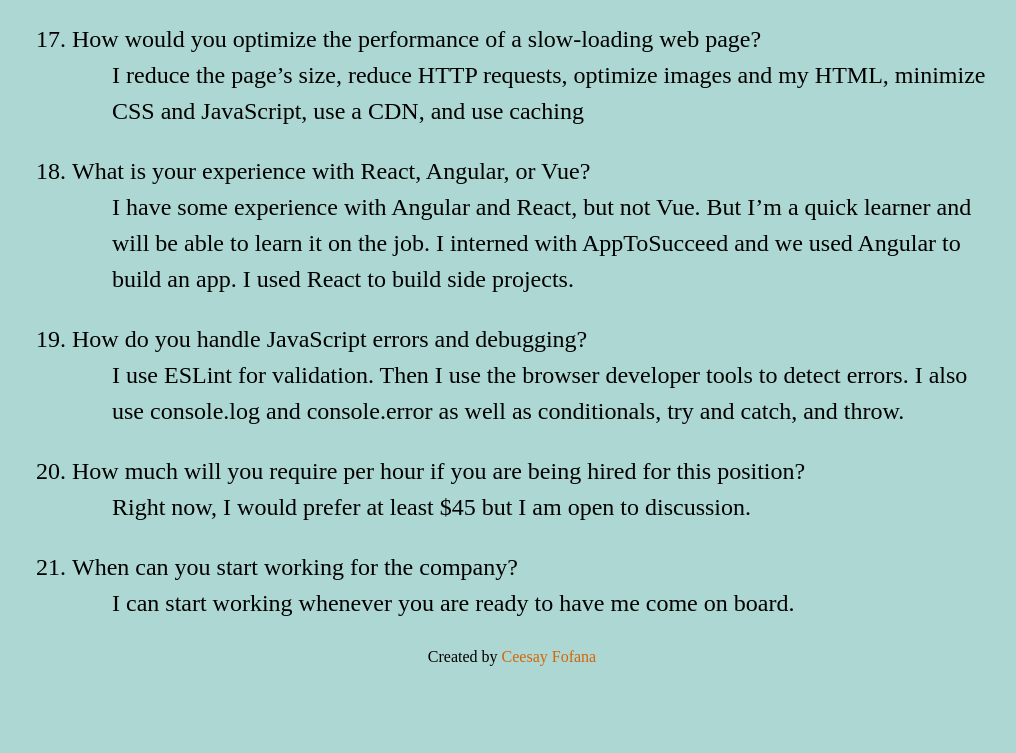
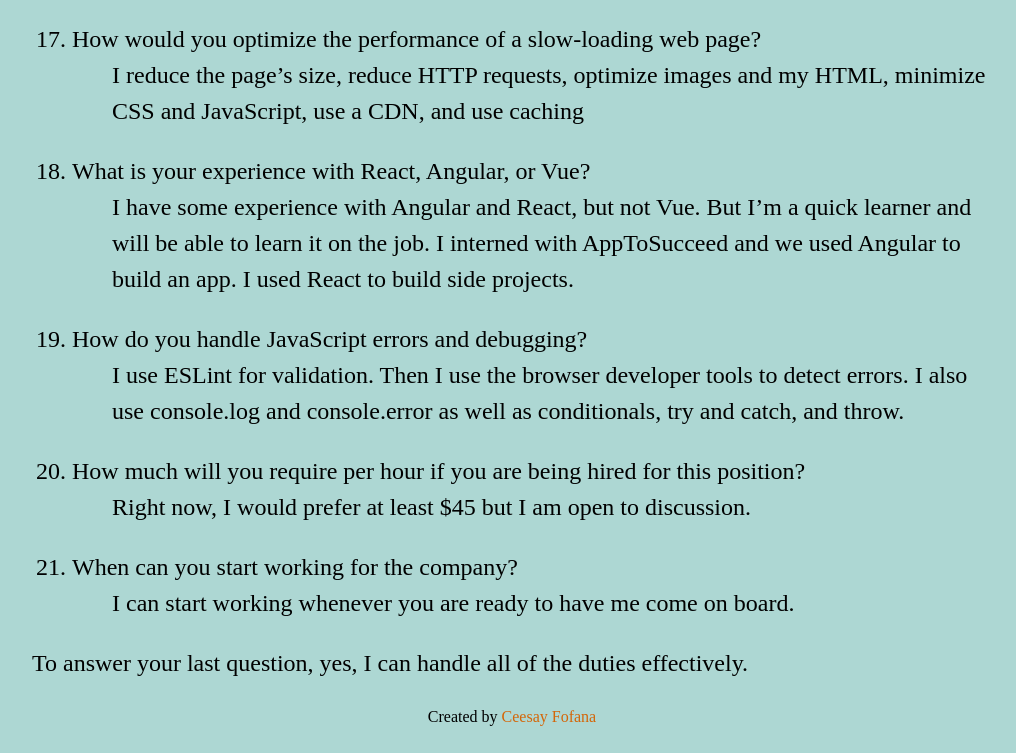
Before and after one commit to cfofana/job, a plain HTML site: page index.html in a window 1280 px wide. Shown: the part 3145-3898 px from the top of the page, without its empty margins (88-1104 px from the left). Before the commit the page ends 3838 px from the top, so only its background shows below. Drawn offline with Linux system fonts and the light colour scheme.

Commit message:
Answer last question

```diff
--- a/index.html
+++ b/index.html
@@ -80,6 +80,8 @@
                     <ul><li>I can start working whenever you are ready to have me come on board. </li></ul>
                 </li>
             </ol>
+
+            <p>To answer your last question, yes, I can handle all of the duties effectively.</p>
         </section>
     </main>
     <footer>
```
